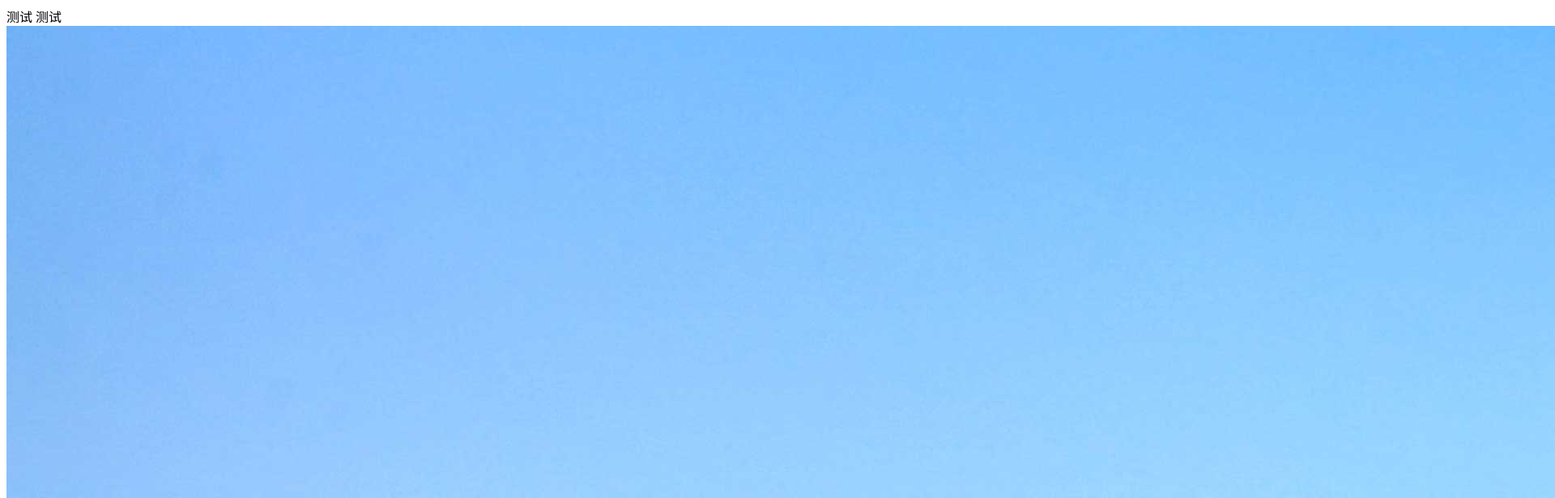
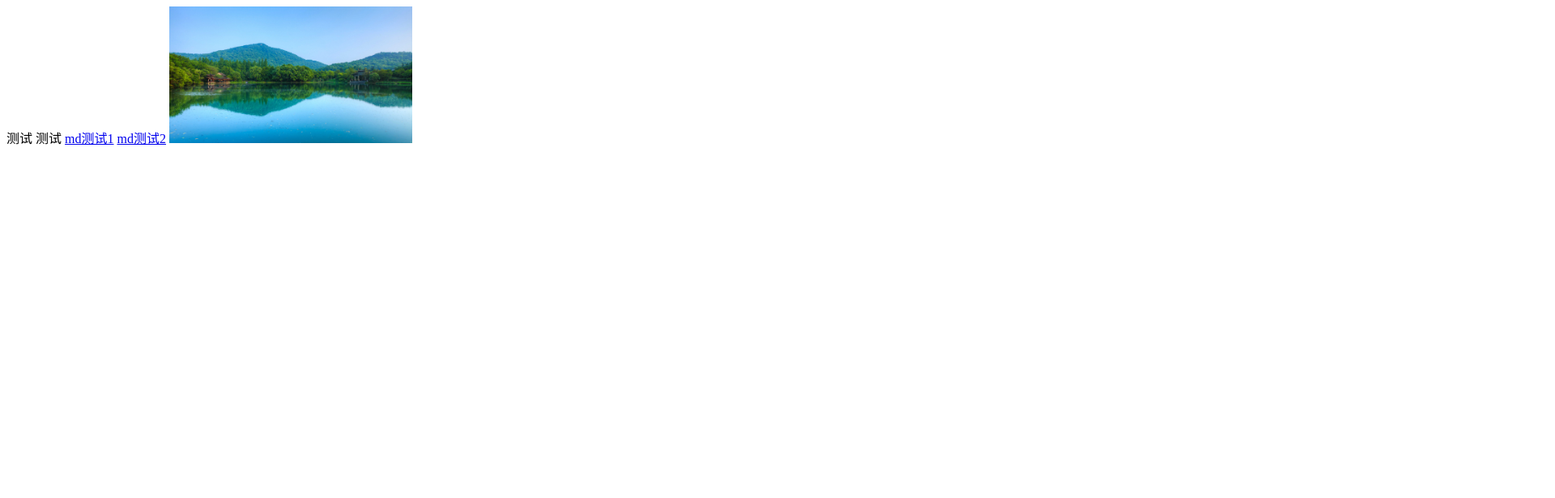
Before and after one commit to rqspace/rqspace.github.io, a plain HTML site: page index.html in a window 1280 px wide. Shown: the top 616 px of the page at 81% size, 1920 px wide, since content can reach past the window. Drawn offline with Linux system fonts and the light colour scheme.

Commit message:
Update index.html

```diff
--- a/index.html
+++ b/index.html
@@ -3,9 +3,14 @@
   <head>
     <meta charset="utf-8"
     <title>测试</title>
+    <style>
+      img {width: 300px;}
+    </style>
   </head>
   <body>
     测试
+    <a href="https://rqspace.github.io/readme.md">md测试1</a>
+    <a href="https://rqspace.github.io/readme">md测试2</a>
     <img src="https://rqspace.github.io/1.jpg">
   </body>
 </html>
```
